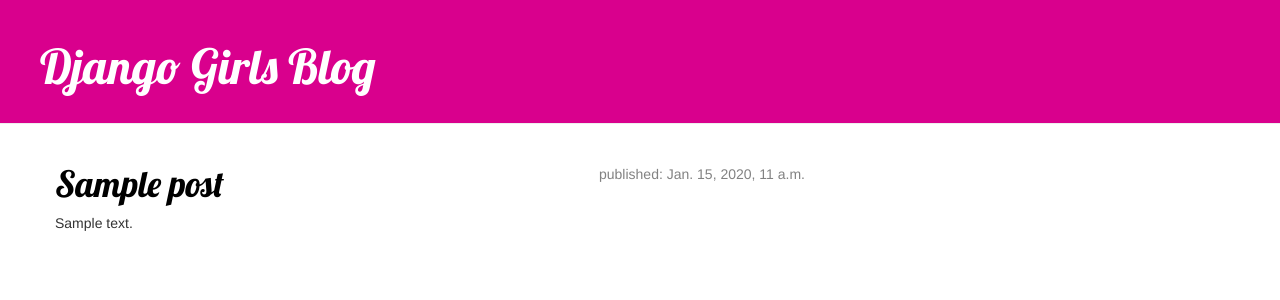
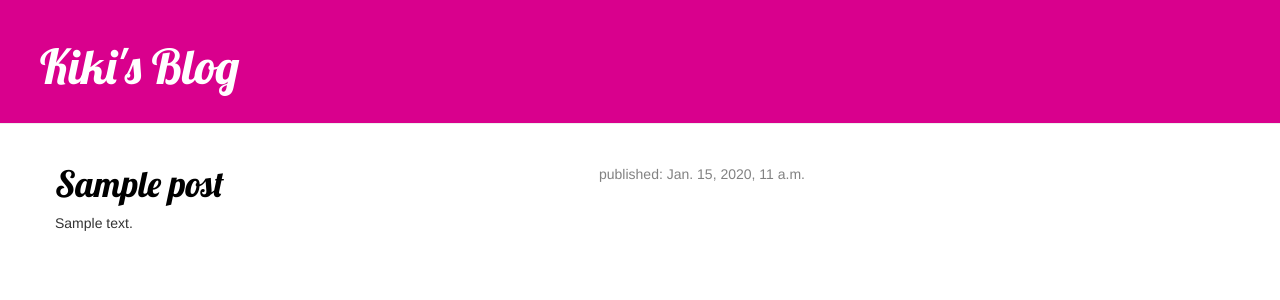
Before and after one commit to kikizetko/my-first-blog, a Django app: template blog/templates/blog/post_list.html in a window 1280 px wide. Shown: the top 300 px of the page. Run offline with Django 3.2, Linux system fonts and the light colour scheme; the template is opened without the code that fills it: values that come from a table or form of the project are taken from there, others are empty; tables that the repository leaves empty hold one stand-in row (values such as "Sample post"); some libraries are stand-ins or nearby versions.

Commit message:
Poprava naslova.

```diff
--- a/blog/templates/blog/base.html
+++ b/blog/templates/blog/base.html
@@ -11,7 +11,7 @@
     <body>
       <body>
     <div class="page-header">
-        <h1><a href="/">Django Girls Blog</a></h1>
+        <h1><a href="/">Kiki's Blog</a></h1>
     </div>
     <div class="content container">
         <div class="row">
```
